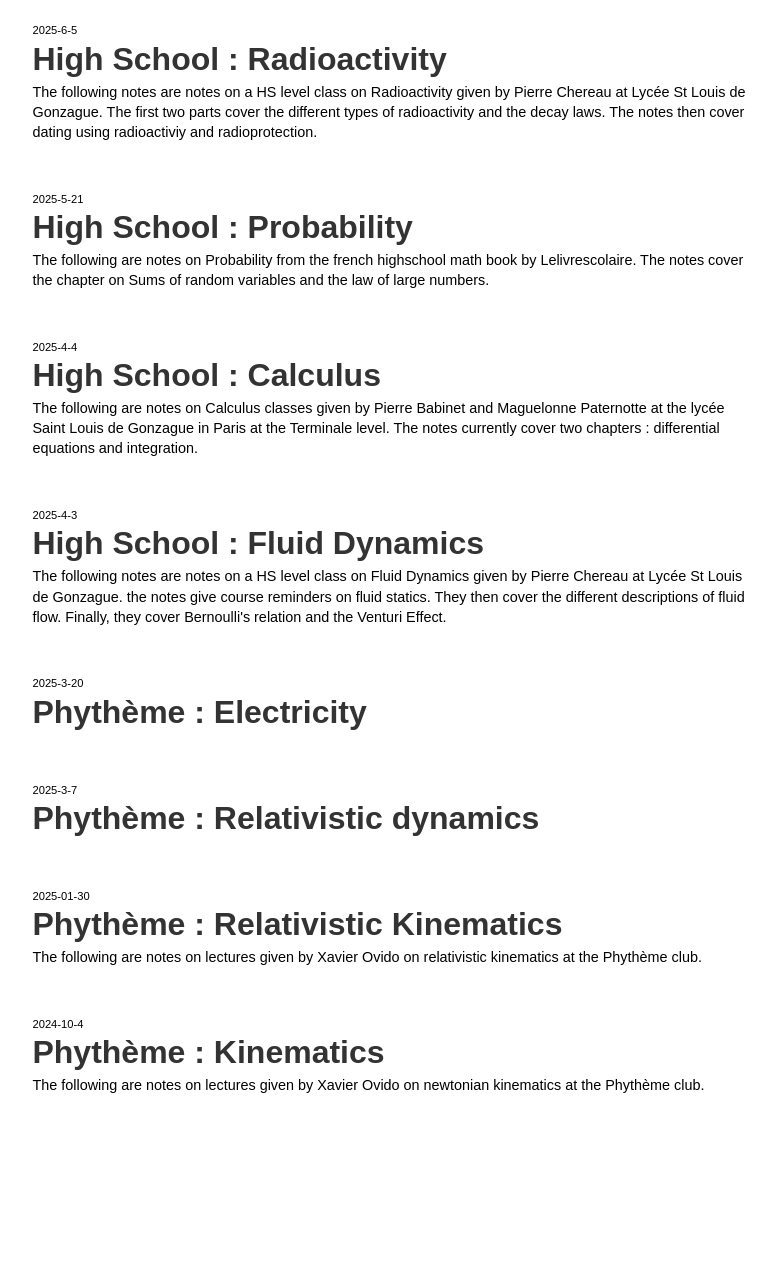
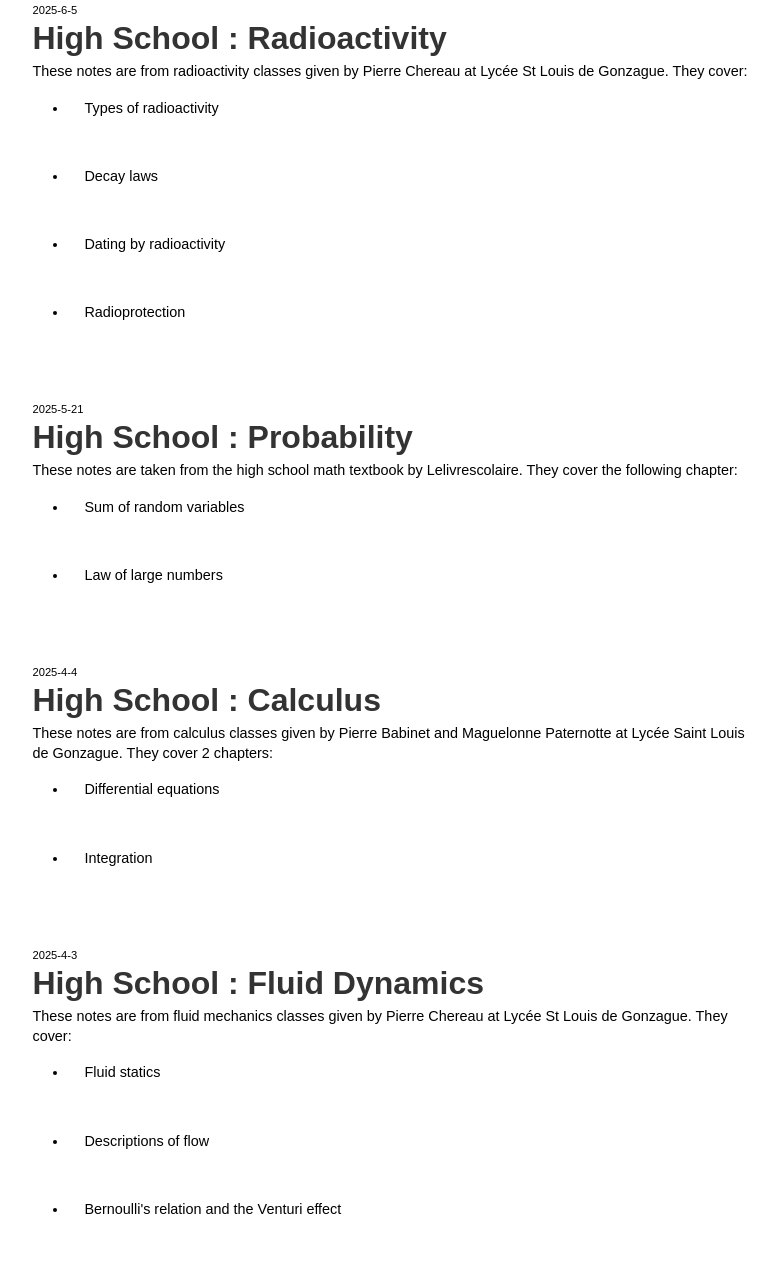
Before and after one commit to Geekoiemax/STEMLight-Archives, a plain HTML site: page index.html in a window 1280 px wide. Shown: the part 742-2012 px from the top of the page, without its empty margins (482-1257 px from the left). Before the commit the page ends 1891 px from the top, so only its background shows below. Drawn offline with nearby package versions, Linux system fonts and the light colour scheme.

Commit message:
Updated descriptions

```diff
--- a/data.json
+++ b/data.json
@@ -5,7 +5,7 @@
       "title_en": "Phythème : Relativistic Kinematics",
       "title_fr": "Phythème : Cinématique relativiste",
       "date": "2025-01-30",
-      "description_en": "The following are notes on lectures given by Xavier Ovido on relativistic kinematics at the Phythème club.",
+      "description_en": "These notes are from relativistic kinematics classes given by Xavier Ovido at the Phythème club.",
       "description_fr": "Voici des notes de Xavier Ovido sur la cinématique relativiste au club Phythème.",
       "category": "physics",
       "pdf": "articles/Cinematique_relativiste-Phytheme.pdf"
@@ -15,8 +15,8 @@
       "title_en": "High School : Calculus",
       "title_fr": "Lycée : Analyse",
       "date": "2025-4-4",
-      "description_en": "The following are notes on Calculus classes given by Pierre Babinet and Maguelonne Paternotte at the lycée Saint Louis de Gonzague in Paris at the Terminale level. The notes currently cover two chapters : differential equations and integration.",
-      "description_fr": "Voici des notes de cours d'analyse données par Pierre Babinet et Maguelonne Paternotte au lycée Saint Louis de Gonzague à Paris en Terminale. Les notes couvrent actuellement deux chapitres : équations différentielles et intégration.",
+      "description_en": "These notes are from calculus classes given by Pierre Babinet and Maguelonne Paternotte at Lycée Saint Louis de Gonzague. They cover 2 chapters: <ul><li>Differential equations</li><li>Integration</li></ul>",
+      "description_fr": "Les notes ici sont les notes du cours d'analyse données par Pierre Babinet et Maguelonne Paternotte au lycée Saint Louis de Gonzague. Elles couvrent 2 chapitres : <ul><li>Équations différentielles</li><li>Intégration</li></ul>",
       "category": "math",
       "pdf": "articles/Analyse-lycee.pdf"
     },
@@ -25,8 +25,8 @@
       "title_en": "High School : Probability",
       "title_fr": "Lycée : Probabilités",
       "date": "2025-5-21",
-      "description_en": "The following are notes on Probability from the french highschool math book by Lelivrescolaire. The notes cover the chapter on Sums of random variables and the law of large numbers.",
-      "description_fr": "Voici des notes sur les probabilités tirées du manuel de mathématiques du lycée Lelivrescolaire. Les notes couvrent le chapitre sur la somme de variables aléatoires et la loi des grands nombres.",
+      "description_en": "These notes are taken from the high school math textbook by Lelivrescolaire. They cover the following chapter: <ul><li>Sum of random variables</li><li>Law of large numbers</li></ul>",
+      "description_fr": "Les notes ici sont tirées du manuel de mathématiques du lycée Lelivrescolaire. Elles couvrent le chapitre suivant : <ul><li>Somme de variables aléatoires </li> <li> Loi des grands nombres</li></ul>",
       "category": "math",
       "pdf": "articles/Probabilites-lycee.pdf"
     },
@@ -35,8 +35,8 @@
       "title_en": "High School : Fluid Dynamics",
       "title_fr": "Lycée : Mécanique des fluides",
       "date": "2025-4-3",
-      "description_en": "The following notes are notes on a HS level class on Fluid Dynamics given by Pierre Chereau at Lycée St Louis de Gonzague. the notes give course reminders on fluid statics. They then cover the different descriptions of fluid flow. Finally, they cover Bernoulli's relation and the Venturi Effect.",
-      "description_fr": "Voici des notes d'un cours de mécanique des fluides donné par Pierre Chereau au lycée St Louis de Gonzague. Les notes rappellent la statique des fluides, les différentes descriptions de l'écoulement, la relation de Bernoulli et l'effet Venturi.",
+      "description_en": "These notes are from fluid mechanics classes given by Pierre Chereau at Lycée St Louis de Gonzague. They cover: <ul><li>Fluid statics</li><li>Descriptions of flow</li><li>Bernoulli's relation and the Venturi effect</li></ul>",
+      "description_fr": "Les notes ici sont les notes du cours de mécanique des fluides données par Pierre Chereau au lycée St Louis de Gonzague. Elles couvrent : <ul><li>Statique des fluides</li><li>Descriptions de l'écoulement</li><li>Relation de Bernoulli et effet Venturi</li></ul>",
       "category": "physics",
       "pdf": "articles/Mecanique_des_fluides_lycee.pdf"
     },
@@ -45,8 +45,8 @@
       "title_en": "High School : Radioactivity",
       "title_fr": "Lycée : Radioactivité",
       "date": "2025-6-5",
-      "description_en": "The following notes are notes on a HS level class on Radioactivity given by Pierre Chereau at Lycée St Louis de Gonzague. The first two parts cover the different types of radioactivity and the decay laws. The notes then cover dating using radioactiviy and radioprotection.",
-      "description_fr": "Voici des notes d'un cours de radioactivité donné par Pierre Chereau au lycée St Louis de Gonzague. Les deux premières parties couvrent les différents types de radioactivité et les lois de décroissance. Les notes abordent ensuite la datation par radioactivité et la radioprotection.",
+      "description_en": "These notes are from radioactivity classes given by Pierre Chereau at Lycée St Louis de Gonzague. They cover: <ul><li>Types of radioactivity</li><li>Decay laws</li><li>Dating by radioactivity</li><li>Radioprotection</li></ul>",
+      "description_fr": "Les notes ici sont les notes du cours de radioactivité données par Pierre Chereau au lycée St Louis de Gonzague. Elles couvrent : <ul><li>Types de radioactivité</li><li>Lois de décroissance</li><li>Datation par radioactivité</li><li>Radioprotection</li></ul>",
       "category": "physics",
       "pdf": "articles/Radioactivite-lycee.pdf"
     },
@@ -55,8 +55,8 @@
       "title_en": "Phythème : Kinematics",
       "title_fr": "Phythème : Cinématique",
       "date": "2024-10-4",
-      "description_en": "The following are notes on lectures given by Xavier Ovido on newtonian kinematics at the Phythème club.",
-      "description_fr": "Voici des notes de Xavier Ovido sur la cinématique newtonienne au club Phythème.",
+      "description_en": "These notes are from newtonian kinematics classes given by Xavier Ovido at the Phythème club. They cover: <ul><li>Different coordinate systems</li><li>Kinematic quantities</li><li>Motion in a central newtonian force field</li></ul>",
+      "description_fr": "Les notes ici sont les notes du cours de cinématique newtonienne données par Xavier Ovido au club Phythème. Elles couvrent : <ul><li>Différents systèmes de coordonnées</li><li>Grandeurs cinématiques</li><li>Mouvement dans un champ de force central newtonien</li></ul>",
       "category": "physics",
       "pdf": "articles/Complements_de_Cinematique-Phytheme.pdf"
     },
@@ -65,8 +65,8 @@
       "title_en": "Phythème : Electricity",
       "title_fr": "Phythème : Électricité",
       "date": "2025-3-20",
-      "description_en": "",
-      "description_fr": "",
+      "description_en": "These notes are from electricity classes given at Phythème. They cover 4 chapters: <ul><li>The coil</li><li>Free oscillations in an RLC circuit</li><li>Linear circuit in forced sinusoidal regime</li><li>Filtering</li></ul>",
+      "description_fr": "Le notes ici sont les notes du cours d'électricité données à Phythème. Elles couvrent 4 chapitres : <ul><li>La bobine</li><li>Oscillations libres dans un circuit RLC</li><li>Circuit linéaire en régime sinusoïdal forcé</li><li>Filtrage</li></ul>",
       "category": "physics",
       "pdf": "articles/Electricite-Phytheme.pdf"
     },
@@ -75,8 +75,8 @@
       "title_en": "Phythème : Relativistic dynamics",
       "title_fr": "Phythème : Dynamique relativiste",
       "date": "2025-3-7",
-      "description_en": "",
-      "description_fr": "",
+      "description_en": "These notes are from relativistic dynamics classes given at Phythème. They cover: <ul><li>Principles of relativistic dynamics</li><li>Relativistic energy and momentum</li><li>Applications and examples</li></ul>",
+      "description_fr": "Les notes ici sont les notes du cours de dynamique relativiste données à Phythème. Elles couvrent : <ul><li>Principes de la dynamique relativiste</li><li>Énergie et quantité de mouvement relativistes</li><li>Applications et exemples</li></ul>",
       "category": "physics",
       "pdf": "articles/Dynamique_relativiste-Phytheme.pdf"
     },
@@ -85,7 +85,7 @@
       "title_en": "STEM Racing : Engineering guide",
       "title_fr": "STEM Racing : Guide d'ingénierie",
       "date": "2025-6-20",
-      "description_en": "The following article is an introduction to engineering in the STEM Racing competition. I participated and succeeded in the competition, winning a design prize at the 2024 World finals. However, I found the competition quite inaccessible to independant teams, and so this guide's goal is to give engineers in the competition a helping hand in order to start. The guide is not yet finished, i hope to finish it by September 2025.",
+      "description_en": "This article is an introduction to engineering in the STEM Racing competition. I participated and won a design prize at the 2024 world finals. However, I found the competition not very accessible to independent teams, so this guide aims to help engineers get started. The guide is not yet finished; I hope to complete it by September 2025.",
       "description_fr": "Cet article est une introduction à l'ingénierie dans la compétition STEM Racing. J'ai participé et remporté un prix de design lors de la finale mondiale 2024. Cependant, j'ai trouvé la compétition peu accessible aux équipes indépendantes, ce guide vise donc à aider les ingénieurs à démarrer. Le guide n'est pas encore terminé, j'espère le finir d'ici septembre 2025.",
       "category": "engineering",
       "pdf": "articles/Engineering_guide-STEMRacing.pdf"
--- a/style.css
+++ b/style.css
@@ -219,6 +219,15 @@ body, html {
   border-radius: 3px;
 }
 
+#article-list li desc ul {
+  list-style: disc;   /* or circle, square, none, etc. */
+  margin-left: 1.5em;      /* adjust indentation as needed */
+  padding-left: 1em;       /* adjust as needed */
+}
+#article-list desc ul p {
+  margin: 0;               /* remove extra space if you want tighter lists */
+}
+
 #lang-switch {
   text-align: center;
   margin-bottom: 1rem;
```
